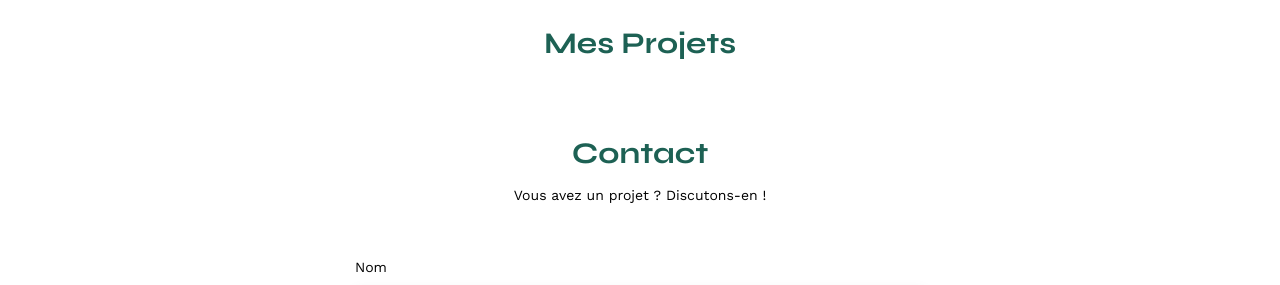
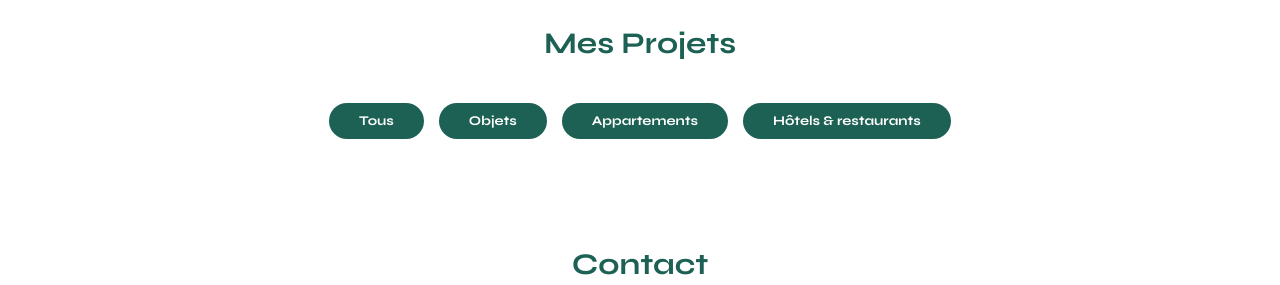
Before and after one commit to michaelaubrydesign/OC-Projet6, a plain HTML site: page FrontEnd/index.html in a window 1280 px wide. Shown: the part 507-792 px from the top of the page. Drawn offline with nearby package versions, Linux system fonts and the light colour scheme; no server answers.

Commit message:
Step 1.2.1

```diff
--- a/FrontEnd/assets/style.css
+++ b/FrontEnd/assets/style.css
@@ -123,8 +123,28 @@ li:hover {
 }
 #portfolio h2 {
 	text-align: center;
-	margin-bottom: 1em;
+	margin-bottom: 1.5em;
 }
+
+.filtres {
+	display: flex;
+	flex-direction: row;
+	justify-content: center;
+	gap: 15px;
+	margin-bottom: 60px;
+}
+
+.btn-filtre {
+	font-family: 'Syne';
+	font-weight: 700;
+	color: white;
+	background-color: #1D6154;
+	text-align: center;
+	border-radius: 60px ;
+	border-style: none;
+	padding: 10px 30px;
+}
+
 .gallery {
 	width: 100%;
 	display: grid;
--- a/FrontEnd/index.html
+++ b/FrontEnd/index.html
@@ -37,6 +37,12 @@
 	</section>
 	<section id="portfolio">
 		<h2>Mes Projets</h2>
+		<div class="filtres">
+			<button class="btn-filtre">Tous</button>
+			<button class="btn-filtre">Objets</button>
+			<button class="btn-filtre">Appartements</button>
+			<button class="btn-filtre">Hôtels & restaurants</button>
+		</div>
 		<div class="gallery">
 		</div>
 	</section>
```
